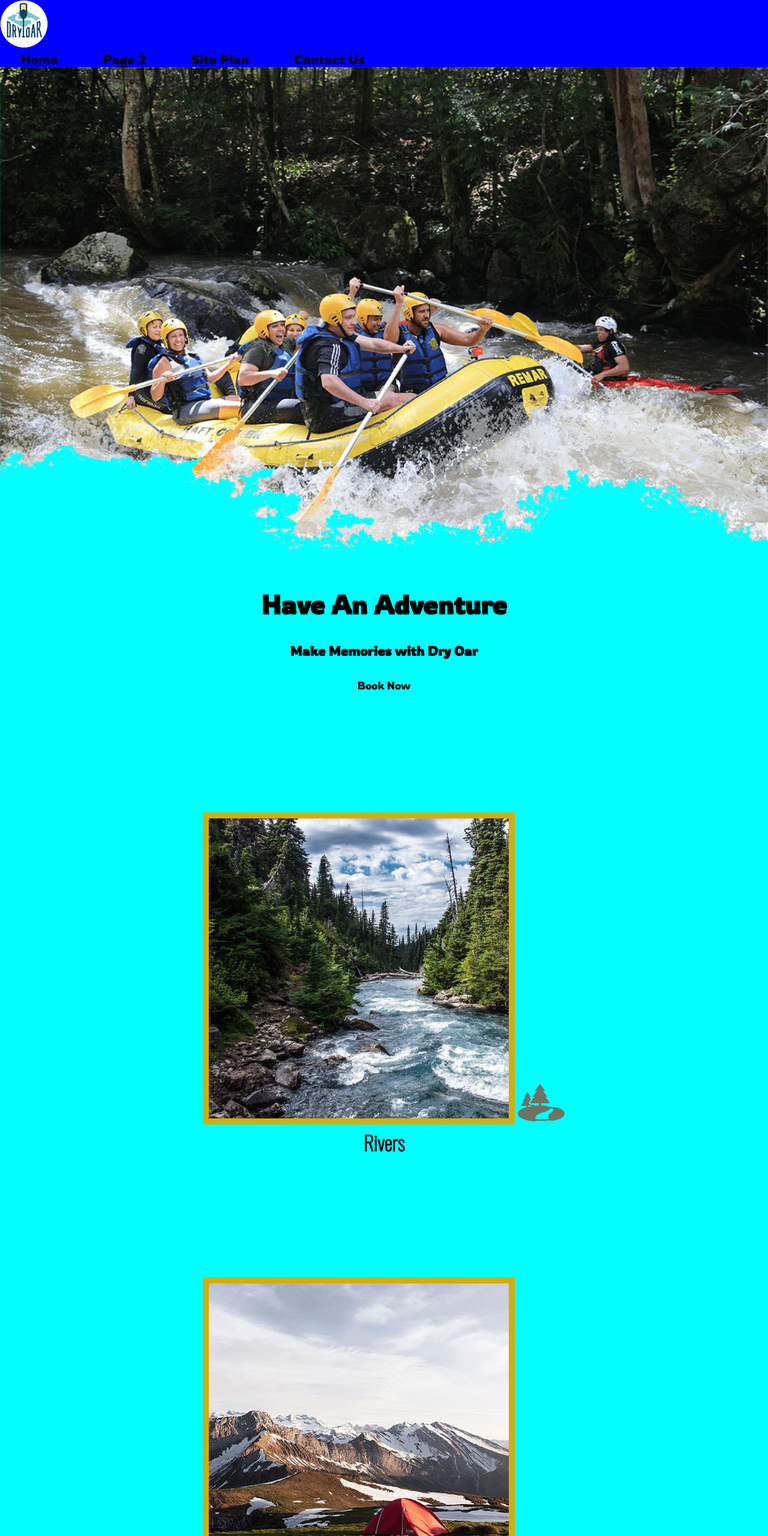
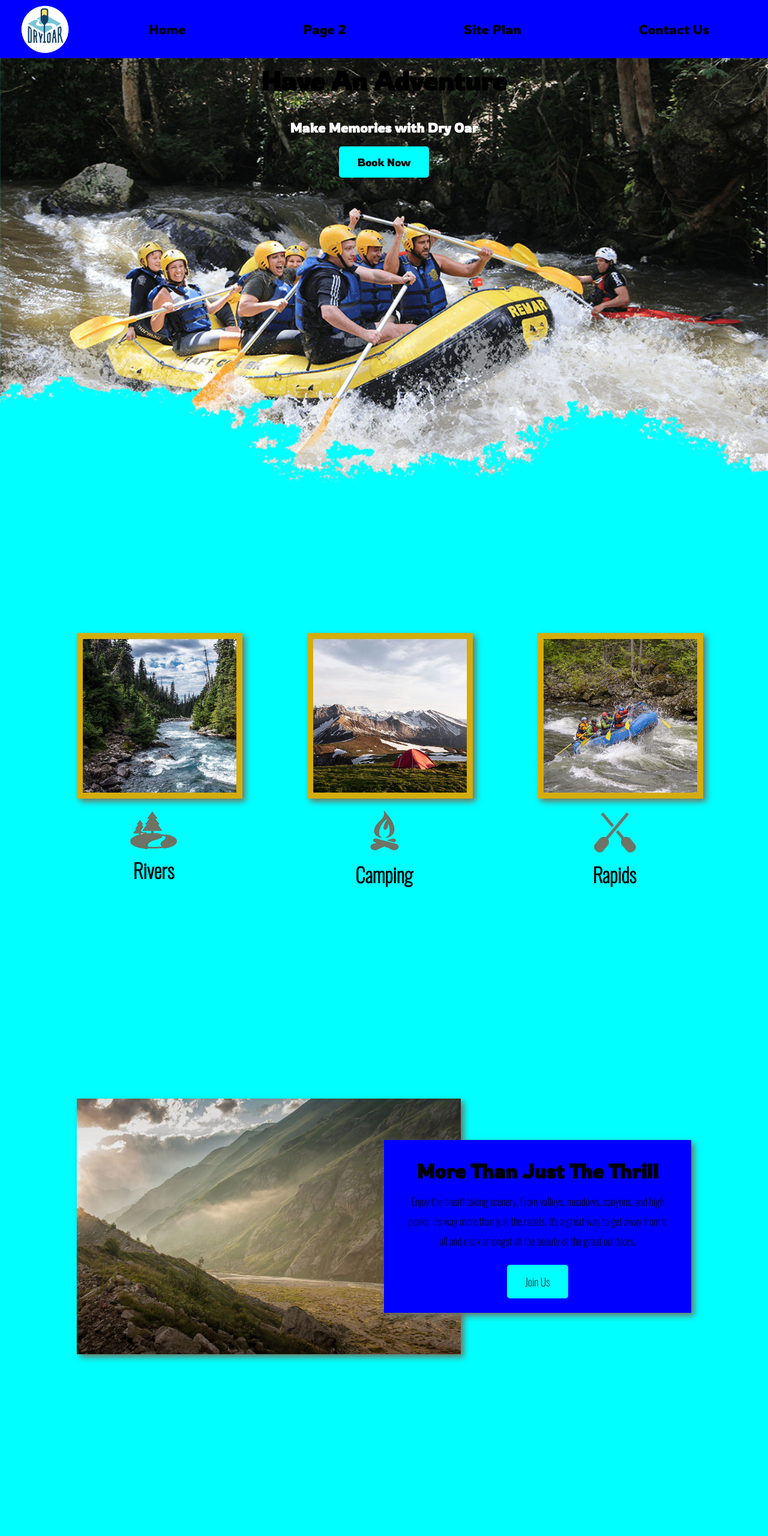
Before and after one commit to joaquinmatte/wdd130, a plain HTML site: page wwr/index.html in a window 1280 px wide. Shown: the top 2560 px of the page at 60% size. Drawn offline with nearby package versions, Linux system fonts and the light colour scheme.

Commit message:
Finishing dry oar website.

```diff
--- a/wwr/index.html
+++ b/wwr/index.html
@@ -12,7 +12,6 @@
     <header>
      <a id="logo_link" href="index.html">
      <img class="logo" src="images/logo.png" alt="Dry Oar logo" >
-
      </a>
      <nav>
      <a href="index.html">Home</a>
@@ -50,14 +49,14 @@
         <img class="icon" src="images/oars.png" alt="oars icon">
         <h2>Rapids</h2>
       </section>
-      <div id="background">
+      <div id="background"></div>
       <img class="mountains" src="images/mountains.jpg" alt="Misty mountains">
       <section class="msg">
         <h2>More Than Just The Thrill</h2>
         <p>Enjoy the breathtaking scenery. From valleys, meadows, canyons, and high peaks; it's way more than just the rapids. It's a great way to get away from it all and relax amongst all the beauty of the great outdoors. </p>
         <a class="join" href="rivers.html">Join Us</a>
       </section>
-
+   </main>
  <footer>
   <p>Dry Oar &copy; 20XX - Joaquin Thomas</p>
   <p><a href="site-planrafting.html">Site Pllan</a></p>
@@ -74,6 +73,5 @@
     </a>
   </div>
  </footer>
-  </div>
 </body>
 </html>
--- a/wwr/styles/style.css
+++ b/wwr/styles/style.css
@@ -33,10 +33,16 @@ body{
 header{
     background-color: blue;
     font-family: Rowdies, fantasy, Arial;
+    display: grid;
+    grid-template-columns: 150px auto;
 }
 nav a:hover{
     background-color: aqua;
     color: black;
+}
+nav {
+    display: flex;
+    justify-content: space-around;
 }
 .book, .join{
     background-color: cyan;
@@ -61,6 +67,9 @@ nav a:hover{
     background-color: blue;
     line-height: 1.5em;
     padding: 35px;
+    grid-column: 6/10;
+    grid-row: 6/7;
+    box-shadow: 5px 5px 10px #6f7364;
 }
 .msg h2{
 color: black;
@@ -76,6 +85,9 @@ footer{
     color: black;
     padding: 25px 50px;
     margin-top: 200px;
+    display: flex;
+    justify-content: space-around;
+    align-items: center;
 }
 footer a{
     color: black;
@@ -97,6 +109,10 @@ padding-top: 15px;
     font-size: 2em;
     margin-top: 10px;
 }
+.home-grid {
+    display: grid;
+    grid-template-columns: 1fr 1fr 1fr 1fr 1fr 1fr 1fr 1fr 1fr 1fr;
+}
 h4{
     color: black;
 }
@@ -110,15 +126,107 @@ h2{
 #hero-img{
     width: 100%;
 }
+#hero{
+    display: grid;
+    grid-template-columns: 1fr 3fr 1fr;
+    margin-top: -100px;
+}
+#hero-box{
+    grid-column: 1/4;
+    grid-row: 1/3;
+    z-index: -1;
+}
+#hero-msg{
+    grid-column: 2/3;
+    grid-row: 1/2;
+    margin-top: 100px;
+}
+#hero-msg h4{
+    color: white;
+}
 .card-img {
     border: 10px solid #D4AC0D;
+    transition: transform .5s;
+    box-shadow: 5px 5px 10px #6f7364;
+}
+.card-img:hover {
+    opacity: .6;
+    transform: scale(1.1);
 }
 .logo {
     width: 80px;
 }
 #logo_link {
     padding-top: 5px;
+    justify-self: center;
+    align-self: center;
 }
 .rivers-card, .camping-card, .rapids-card {
     margin: 200px 0;
 }
+.card-img, .mountains {
+    width: 100%;
+}
+.rivers-card {
+    grid-column: 2/4;
+    grid-row: 2/3;
+}
+.camping-card {
+    grid-column: 5/7;
+    grid-row: 2/3;
+}
+.rapids-card {
+    grid-column: 8/10;
+    grid-row: 2/3;
+}
+#background {
+    grid-column: 1/11;
+    grid-row: 4/9;
+}
+.mountains {
+    width: 100%;
+    grid-column: 2/7;
+    grid-row: 5/8;
+    box-shadow: 5px 5px 10px #6f7364;
+}
+@media screen and (max-width: 900px) {
+    #hero, .home-grid {
+        display: block;
+        height: auto;
+    }
+    nav, footer {
+        flex-direction: column;
+    }
+    nav a {
+        display: block;
+        padding: 15px;
+    }
+    #hero {
+        margin-top: 0;
+    }
+    #hero-msg {
+        margin-top: 0;
+    }
+    #hero-msg h4 {
+        display: none;
+    }
+    .home-title {
+        font-size: 25px;
+        color: #6f7364;
+    }
+    .rivers-card, .camping-card, .rapids-card {
+        margin: 50px auto;
+        width: 60%;
+    }
+    #background {
+        display: none;
+    }
+    .mountains, .msg {
+        width: 80%;
+        display: block;
+        margin: 0 auto;
+    }
+    footer {
+        margin-top: 25px;
+    }
+}
```
Also changed, not shown: 1 other file.
